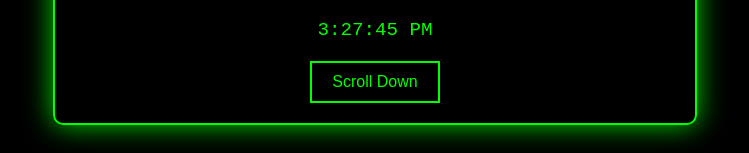
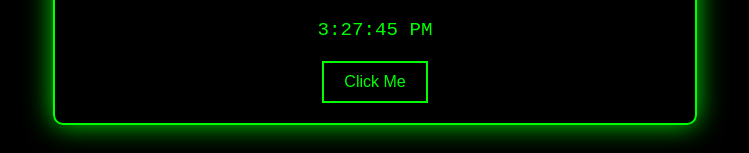
Before and after one commit to archkhertdev/archkhertdev.github.io, a plain HTML site: page index.html in a window 1280 px wide. Shown: the part 163-316 px from the top of the page, without its empty margins (265-1014 px from the left). Drawn offline with Linux system fonts and the light colour scheme.

Commit message:
Update index.html

```diff
--- a/index.html
+++ b/index.html
@@ -12,7 +12,7 @@
     <div id="landing" class="center-box">
         <h1>ARCHKHERT / archkhertdev</h1>
         <div id="live-clock" class="clock"></div>
-        <button onclick="goToInfo()">Scroll Down</button>
+        <button onclick="goToInfo()">Click Me</button>
     </div>
 
     <div id="info" class="info-box hidden">
```
